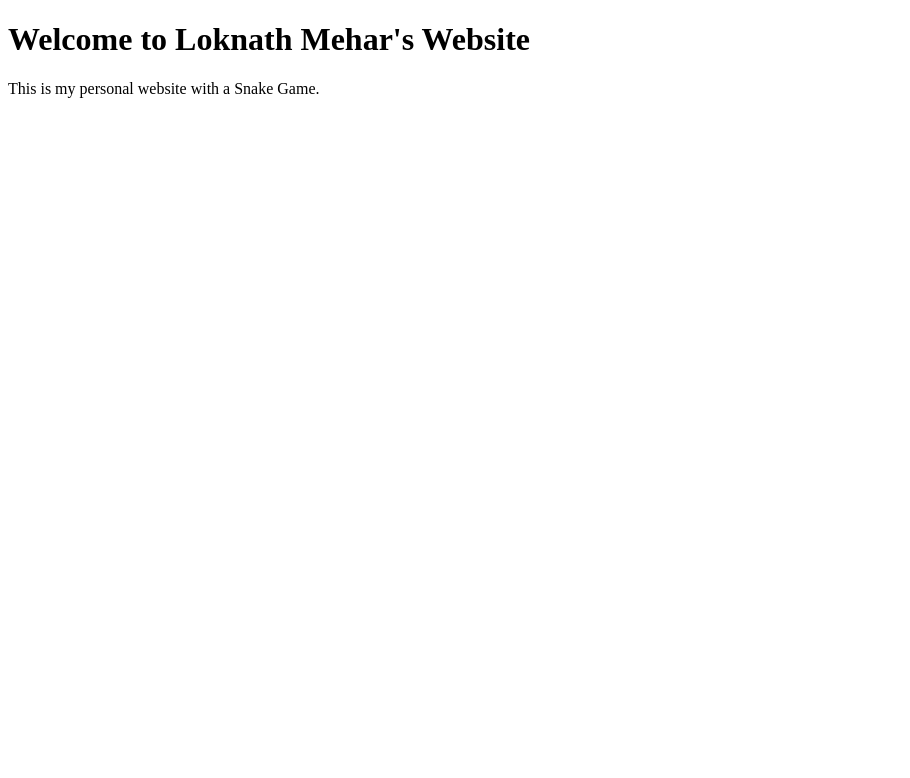
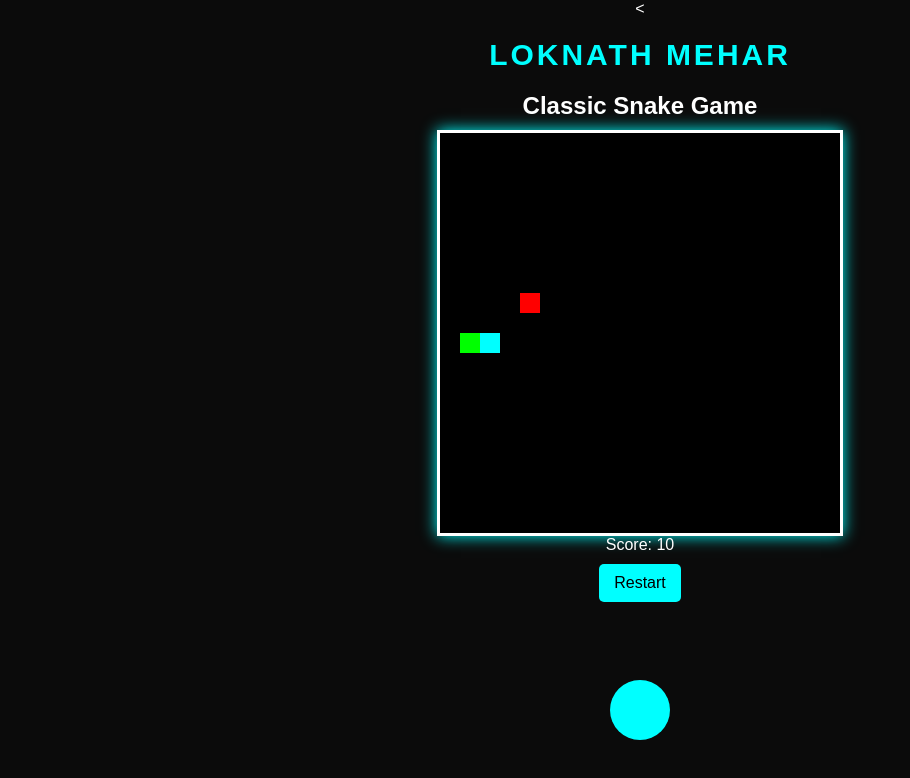
Before and after one commit to loknathmehar/LoknathMehar, a plain HTML site: page index.html in a window 1280 px wide. Shown: the whole page, without its empty margins (0-910 px from the left). Drawn offline with Linux system fonts and the light colour scheme.

Commit message:
Update index.html

```diff
--- a/index.html
+++ b/index.html
@@ -1,12 +1,113 @@
-<!DOCTYPE html>
+<<!DOCTYPE html>
 <html lang="en">
 <head>
     <meta charset="UTF-8">
     <meta name="viewport" content="width=device-width, initial-scale=1.0">
-    <title>Loknath Mehar - Snake Game</title>
+    <title>Snake Game - Loknath Mehar</title>
+    <style>
+        * { margin: 0; padding: 0; box-sizing: border-box; font-family: "Arial", sans-serif; }
+        body { background-color: #0b0b0b; text-align: center; color: white; }
+        .header { font-size: 30px; font-weight: bold; color: cyan; margin: 20px 0; letter-spacing: 3px; }
+        canvas { background-color: black; border: 3px solid white; box-shadow: 0px 0px 15px cyan; margin-top: 10px; }
+        .buttons { margin-top: 10px; }
+        button { background: cyan; border: none; padding: 10px 15px; font-size: 16px; cursor: pointer; border-radius: 5px; }
+        .joystick-container { position: fixed; bottom: 40px; left: 50%; transform: translateX(-50%); width: 100px; height: 100px; }
+        .joystick { width: 60px; height: 60px; background: cyan; border-radius: 50%; position: absolute; left: 50%; top: 50%; transform: translate(-50%, -50%); transition: 0.1s; }
+    </style>
 </head>
 <body>
-    <h1>Welcome to Loknath Mehar's Website</h1>
-    <p>This is my personal website with a Snake Game.</p>
+    <div class="header">LOKNATH MEHAR</div>
+    <h2>Classic Snake Game</h2>
+    <canvas id="gameCanvas" width="400" height="400"></canvas>
+    <div id="score">Score: 0</div>
+    <div class="buttons">
+        <button onclick="restartGame()">Restart</button>
+    </div>
+
+    <div class="joystick-container">
+        <div id="joystick" class="joystick"></div>
+    </div>
+
+    <script>
+        let canvas = document.getElementById("gameCanvas");
+        let ctx = canvas.getContext("2d");
+        let box = 20;
+        let snake = [{ x: 10 * box, y: 10 * box }];
+        let direction = "RIGHT";
+        let food = { x: Math.floor(Math.random() * 20) * box, y: Math.floor(Math.random() * 20) * box };
+        let score = 0;
+        let speed = 150;
+
+        document.addEventListener("keydown", changeDirection);
+        let joystick = document.getElementById("joystick");
+
+        function changeDirection(event) {
+            if (event.keyCode == 37 && direction != "RIGHT") direction = "LEFT";
+            else if (event.keyCode == 38 && direction != "DOWN") direction = "UP";
+            else if (event.keyCode == 39 && direction != "LEFT") direction = "RIGHT";
+            else if (event.keyCode == 40 && direction != "UP") direction = "DOWN";
+        }
+
+        function draw() {
+            ctx.fillStyle = "black";
+            ctx.fillRect(0, 0, canvas.width, canvas.height);
+            ctx.fillStyle = "red";
+            ctx.fillRect(food.x, food.y, box, box);
+
+            for (let i = 0; i < snake.length; i++) {
+                ctx.fillStyle = i == 0 ? "cyan" : "lime";
+                ctx.fillRect(snake[i].x, snake[i].y, box, box);
+            }
+
+            let newHead = { x: snake[0].x, y: snake[0].y };
+            if (direction == "LEFT") newHead.x -= box;
+            if (direction == "UP") newHead.y -= box;
+            if (direction == "RIGHT") newHead.x += box;
+            if (direction == "DOWN") newHead.y += box;
+
+            if (newHead.x < 0) newHead.x = canvas.width - box;
+            if (newHead.y < 0) newHead.y = canvas.height - box;
+            if (newHead.x >= canvas.width) newHead.x = 0;
+            if (newHead.y >= canvas.height) newHead.y = 0;
+
+            if (newHead.x == food.x && newHead.y == food.y) {
+                food = { x: Math.floor(Math.random() * 20) * box, y: Math.floor(Math.random() * 20) * box };
+                score += 10;
+                document.getElementById("score").innerText = "Score: " + score;
+            } else {
+                snake.pop();
+            }
+
+            snake.unshift(newHead);
+        }
+
+        function restartGame() { location.reload(); }
+        let game = setInterval(draw, speed);
+
+        joystick.addEventListener("touchmove", function (event) {
+            let touch = event.touches[0];
+            let joystickRect = joystick.parentElement.getBoundingClientRect();
+            let centerX = joystickRect.left + joystickRect.width / 2;
+            let centerY = joystickRect.top + joystickRect.height / 2;
+            let dx = touch.clientX - centerX;
+            let dy = touch.clientY - centerY;
+            let angle = Math.atan2(dy, dx);
+
+            if (Math.abs(dx) > Math.abs(dy)) {
+                if (dx > 0 && direction != "LEFT") direction = "RIGHT";
+                else if (dx < 0 && direction != "RIGHT") direction = "LEFT";
+            } else {
+                if (dy > 0 && direction != "UP") direction = "DOWN";
+                else if (dy < 0 && direction != "DOWN") direction = "UP";
+            }
+
+            joystick.style.transform = `translate(${dx}px, ${dy}px)`;
+            event.preventDefault();
+        });
+
+        joystick.addEventListener("touchend", function () {
+            joystick.style.transform = "translate(-50%, -50%)";
+        });
+    </script>
 </body>
 </html>
```
